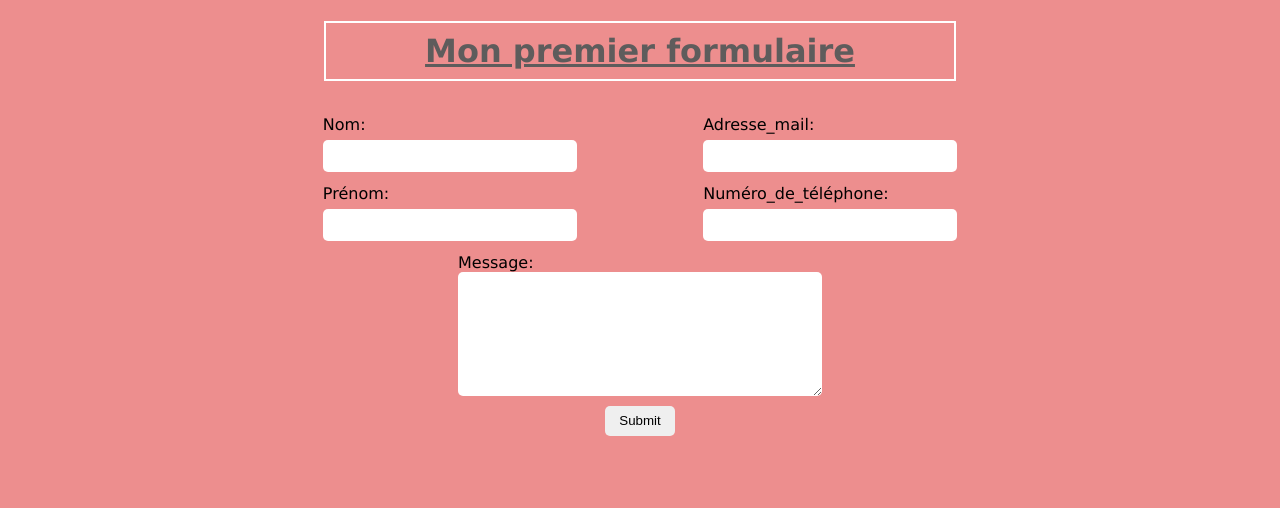
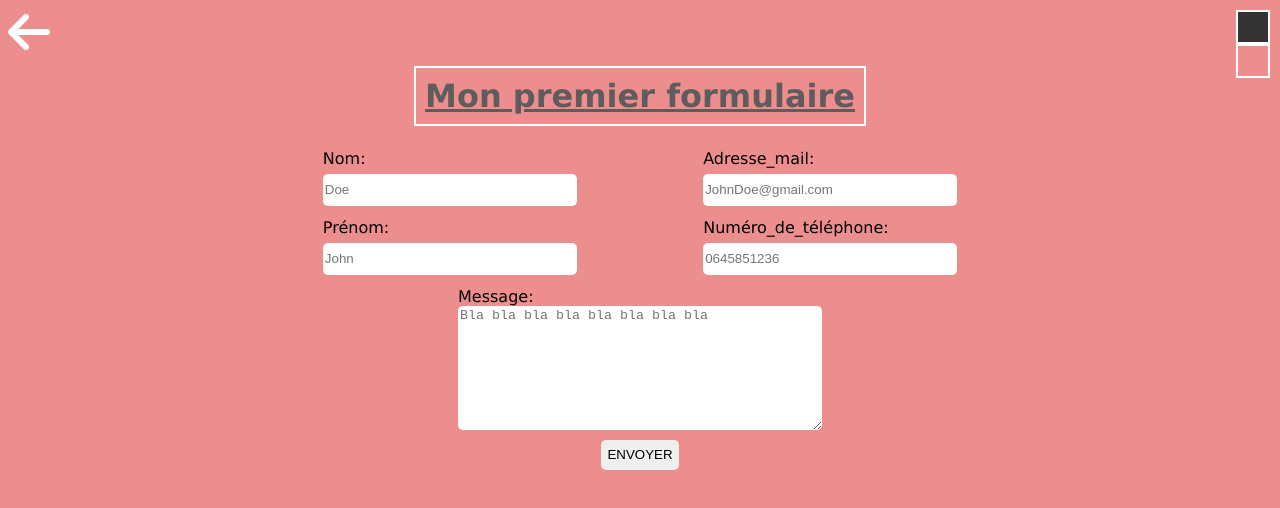
Before and after one commit to Feufeu000/projet-stage1, a plain HTML site: page assets/html/formulaire.html in a window 1280 px wide. Drawn offline with Linux system fonts and the light colour scheme.

Commit message:
Ajout d'une icone

```diff
--- a/assets/css/deco.css
+++ b/assets/css/deco.css
@@ -5,20 +5,19 @@ body{
 h1{
     color:#5E5C5C;
     text-align: center;
-    font-family: Verdana, Geneva, Tahoma, sans-serif;
     text-decoration-line: underline;
+    /* margin-left: 25%; */
+    /* margin-right: 25%; */
+}
+span.big-title{
     border:2px solid;
     border-color: white;
-    margin-left: 25%;
-    margin-right: 25%;
-    padding-top: 9px;
-    padding-bottom: 9px;
+    padding: 9px;
 
 }
 p.entreprise-desc{
     color:#5E5C5C;
     text-align:center;
-    font-family: Verdana, Geneva, Tahoma, sans-serif;
     margin-top: 225px;
     font-style: italic;
     font-size: 20px;
@@ -46,10 +45,7 @@ a{
     text-decoration-line: none;
     color:white;
 }
-body.info{
-    background-color:#ED8E8E;
-    height:1000px;
-}
+
 p.nom{
     margin-left: 270px;
     margin-top: 130px;
@@ -77,10 +73,9 @@ form.form{
 input.submit{
     display: flex;
     margin: auto;
-}
+    /* width: 80px; */
+    width: auto;
 
-input.submit{
-    width: 70px;
 }
 div.all{
     height: 10000px;
@@ -93,7 +88,6 @@ textarea.message{
     border: none;
     border-radius: 5px;
 }
-
 
 p.red{
     background-color: #A62929;
@@ -221,23 +215,32 @@ line-height: 100%;
     cursor: pointer;
     transition: 5s;
 }
+div.classList{
+    position: absolute;
+    top: 10px;
+    right: 10px;
+}
 #dark{
     background-color: #333333;
-    border:2px;
-    border-color: black;
-    border-width: 20px;
+    border:2px solid white;
+    color: white;
+    /* border-color: black; */
 }
 #light{
     background-color: #ED8E8E;
+    border: 2px solid white;
 }
 .darktheme{
     background-color:#333333;
+    color: white;
 }
 .lighttheme{
     background-color: #ED8E8E;
     color: white;
 }
-
+.back{
+    width: 20px;
+}
 
 @media screen and (max-width: 560px){
     body.info{
@@ -255,8 +258,10 @@ line-height: 100%;
         margin-left: 20%;
         flex-direction: column;
     }
+    div.rectangle{
+        width:90%;
+    }
+    div.gris{
+        margin-left:10px;
+    }
 }
-@media screen and (min-width: 560px){
-
-
-}
--- a/assets/html/formulaire.html
+++ b/assets/html/formulaire.html
@@ -10,30 +10,36 @@
 </head>
 
 <body>
-    <h1>Mon premier formulaire</h1>
+   <a href="../../index.html"><i class="fas fa-arrow-left fa-3x"></i></a>
+    <h1><span class="big-title">Mon premier formulaire</span></h1>
     <form class="form">
         <div class=formulaire0>
             <div class=formulaire1>
                 <label for="fname" class="nom">Nom:</label>
-                <input type="text" id="fname" name="fname">
+                <input type="text" id="fname" name="fname" placeholder="Doe" required>
                 <label for="adress">Prénom:</label>
-                <input type="text" id="lname" name="lname">
+                <input type="text" id="lname" name="lname" placeholder="John" required>
             </div>
             <div class="formulaire2">
                 <label for="aname">Adresse_mail:</label>
-                <input type="text" id="aname" name="aname">
+                <input type="email" id="aname" name="aname" placeholder="JohnDoe@gmail.com" required>
                 <label for="nname">Numéro_de_téléphone:</label>
-                <input type="text" id="nname" name="nname">
+                <input type="tel" pattern="[0-9]{10}" id="nname" name="nname" placeholder="0645851236" required>
             </div>
         </div>
-        </div>
-        <div class=message>
-            <label for=message class=message>Message:</label><br>
-            <textarea id="message" name="message" class=message></textarea>
+        <div class="message">
+            <label for="message" class="message">Message:</label><br>
+            <textarea id="message" name="message" class="message" placeholder="Bla bla bla bla bla bla bla bla" required></textarea>
         </div>
         </div>
-        <input type="submit" value="Submit" class=submit>
+        <input type="submit" value="ENVOYER" class="submit">
     </form>
+    <div class="classList">
+        <div class="theme" id="dark"></div>
+        <div class="theme" id="light"></div>
+    </div>
+    <script src="../js/javascript.js"></script>
+    <script src="https://kit.fontawesome.com/85f6025f98.js" crossorigin="anonymous"></script>
 </body>
 
 </html>
--- a/assets/js/javascript.js
+++ b/assets/js/javascript.js
@@ -1,5 +1,5 @@
 const theme = document.querySelectorAll('.theme')
-const dark = document.querySelector('.dark')
+
 
 theme.forEach((item) => {
     item.addEventListener('click', (e) => {
```
Also changed, not shown: assets/html/informations.html (+16 -14 lines), index.html (+9 -5 lines).
